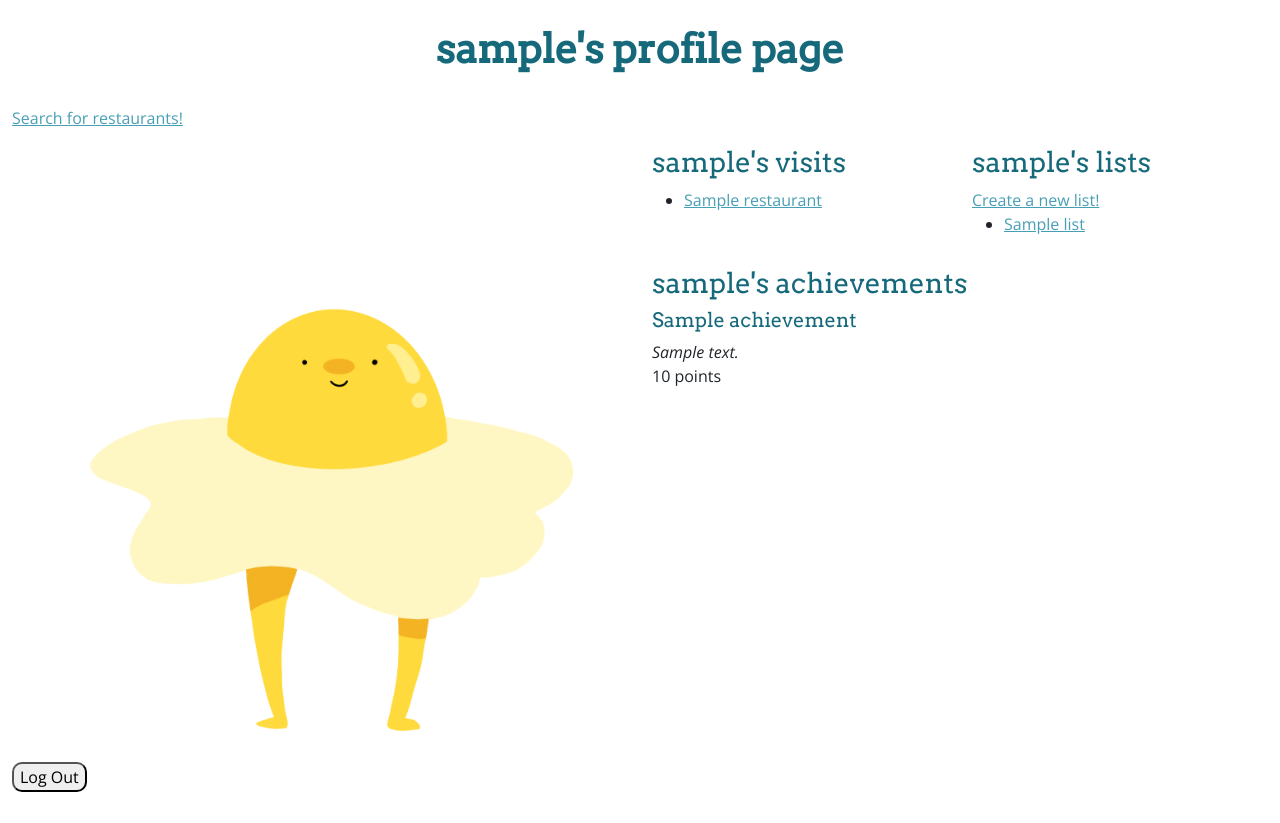
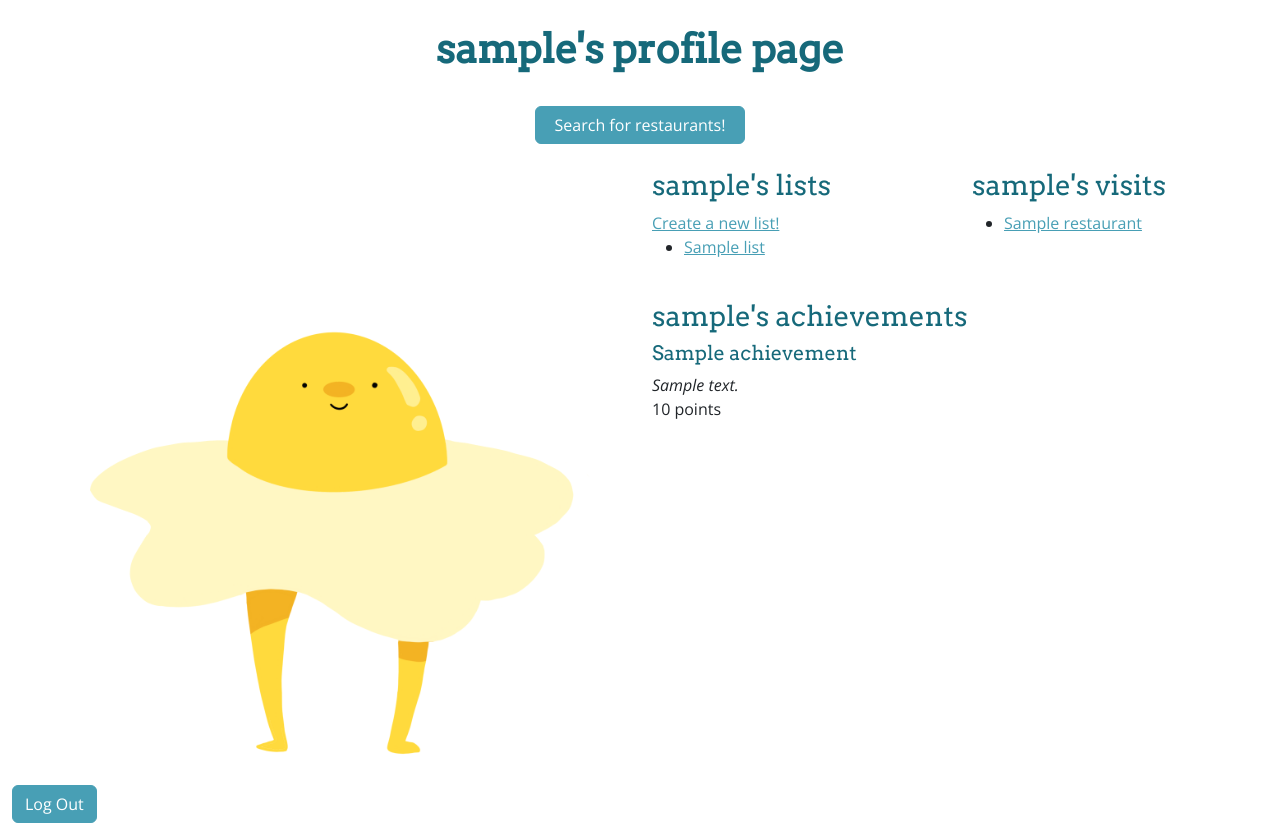
Before and after one commit to juliettetripier/Hackbright-Project, a Flask app: page /profile/1 in a window 1280 px wide. Shown: the part 56-879 px from the top of the page. Before the commit the page ends 848 px from the top, so only its background shows below. Run offline with Flask 3, Linux system fonts and the light colour scheme; the visitor is signed in with stand-in values (Sample User, id 1); tables that the repository leaves empty hold one stand-in row (values such as "Sample post").

Commit message:
Style: finished first round of reorganizing profile

```diff
--- a/static/css/stylesheet.css
+++ b/static/css/stylesheet.css
@@ -99,17 +99,22 @@ button {
 }
 
 #visits-lists-row {
-    margin-bottom: 15px;
+    margin-bottom: 25px;
+    flex-direction: row-reverse;
 }
 
 #visits-div {
-    max-height: 25vh;
+    max-height: 20vh;
 }
 
 #lists-div {
-    max-height: 25vh;
+    max-height: 20vh;
 }
 
 #achievements-div {
     max-height: 50vh;
 }
+
+#search-button-profile {
+    margin-bottom: 25px;
+}
--- a/templates/profile.html
+++ b/templates/profile.html
@@ -9,7 +9,7 @@
     </div>
 
     {% if profile_owner == user %}
-    <p><a href="/search">Search for restaurants!</a></p>
+    <a class="btn btn-primary col-2 offset-5" href="/search" role="button" id="search-button-profile">Search for restaurants!</a>
     {% endif %}
 
     <div class="row">
@@ -72,7 +72,7 @@
         </div>
     {% if profile_owner == user %}
     <form action="/logout">
-    <button type="submit" id="logout-button">Log Out</button>
+    <button type="submit" class="btn btn-primary" id="logout-button">Log Out</button>
     </form>
     {% endif %}
 </div>
```
